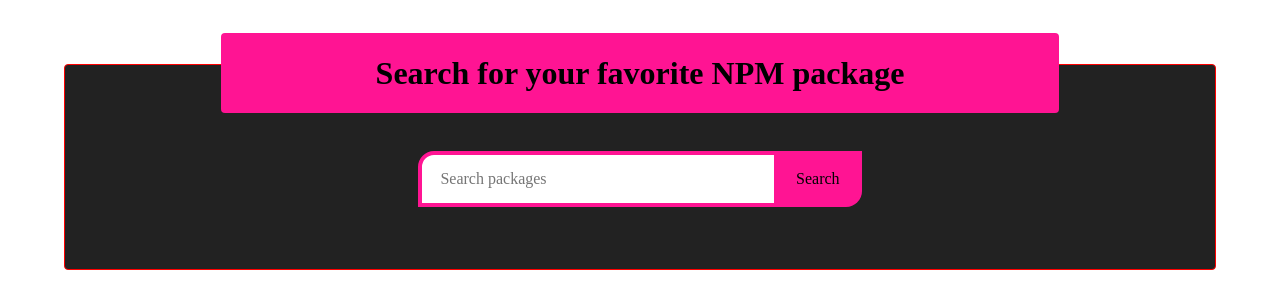
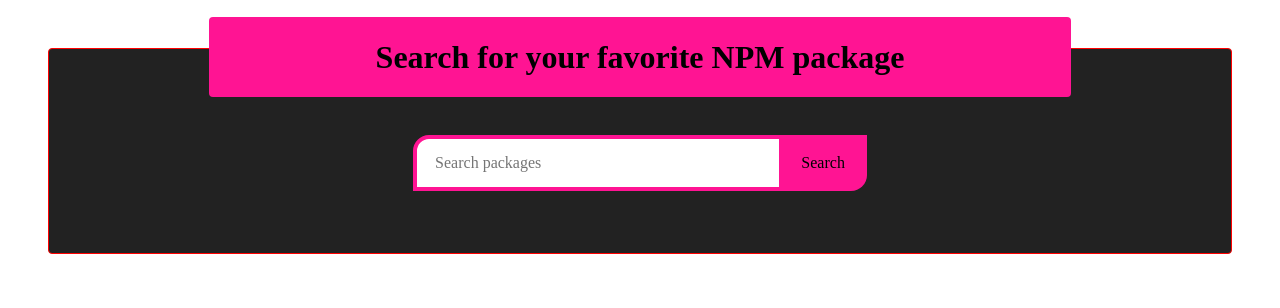
Before and after one commit to yuhcee/rtn, a React (Create React App) app: page / in a window 1280 px wide. Shown: the top 308 px of the page. Built offline with nearby package versions, Linux system fonts and the light colour scheme.

Commit message:
reduce general padding

```diff
--- a/src/index.css
+++ b/src/index.css
@@ -18,7 +18,7 @@
 html,
 body {
     height: 100%;
-    padding: 32px;
+    padding: 24px;
     font-family: -apple-system, BlinkMacSystemFont, 'Avenir' 'Segoe UI', 'Roboto', 'Oxygen', 'Ubuntu', 'Cantarell', 'Fira Sans', 'Droid Sans', 'Helvetica Neue', sans-serif;
     -webkit-font-smoothing: antialiased;
     -moz-osx-font-smoothing: grayscale;
```
